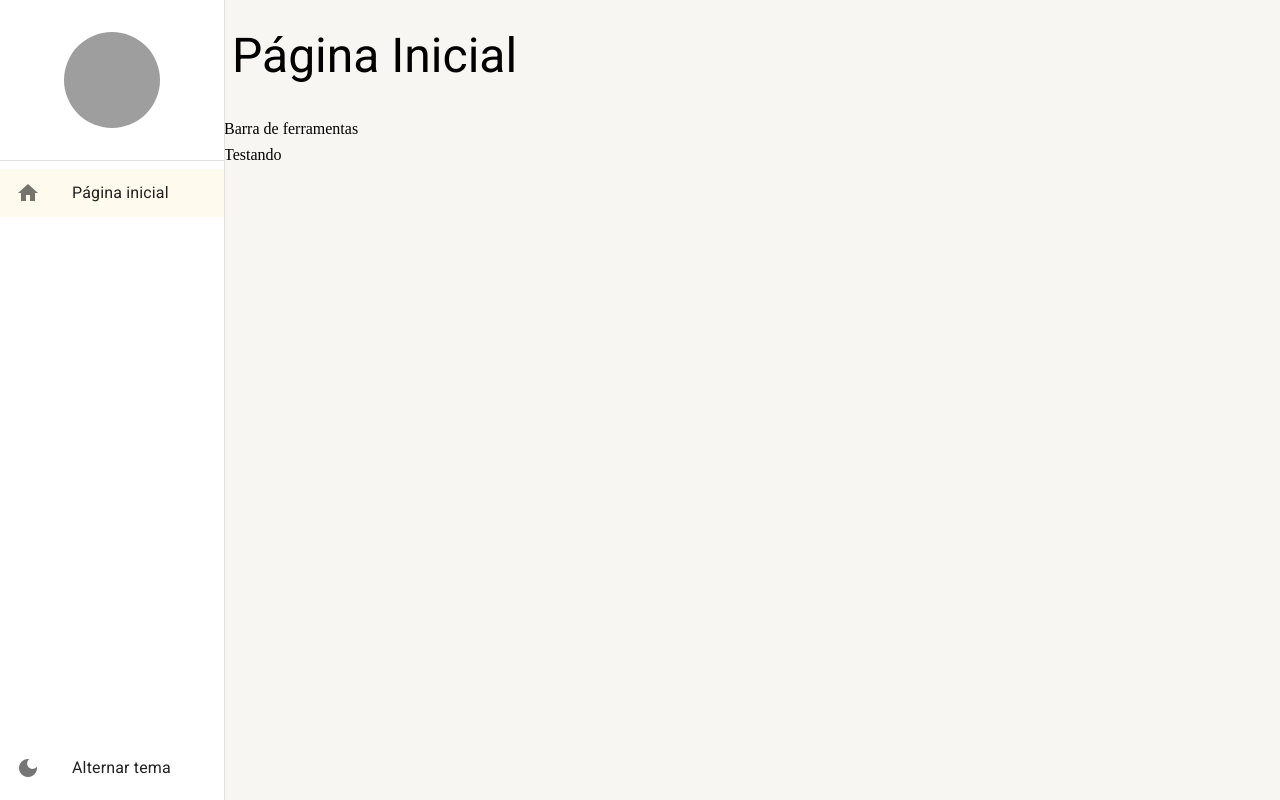
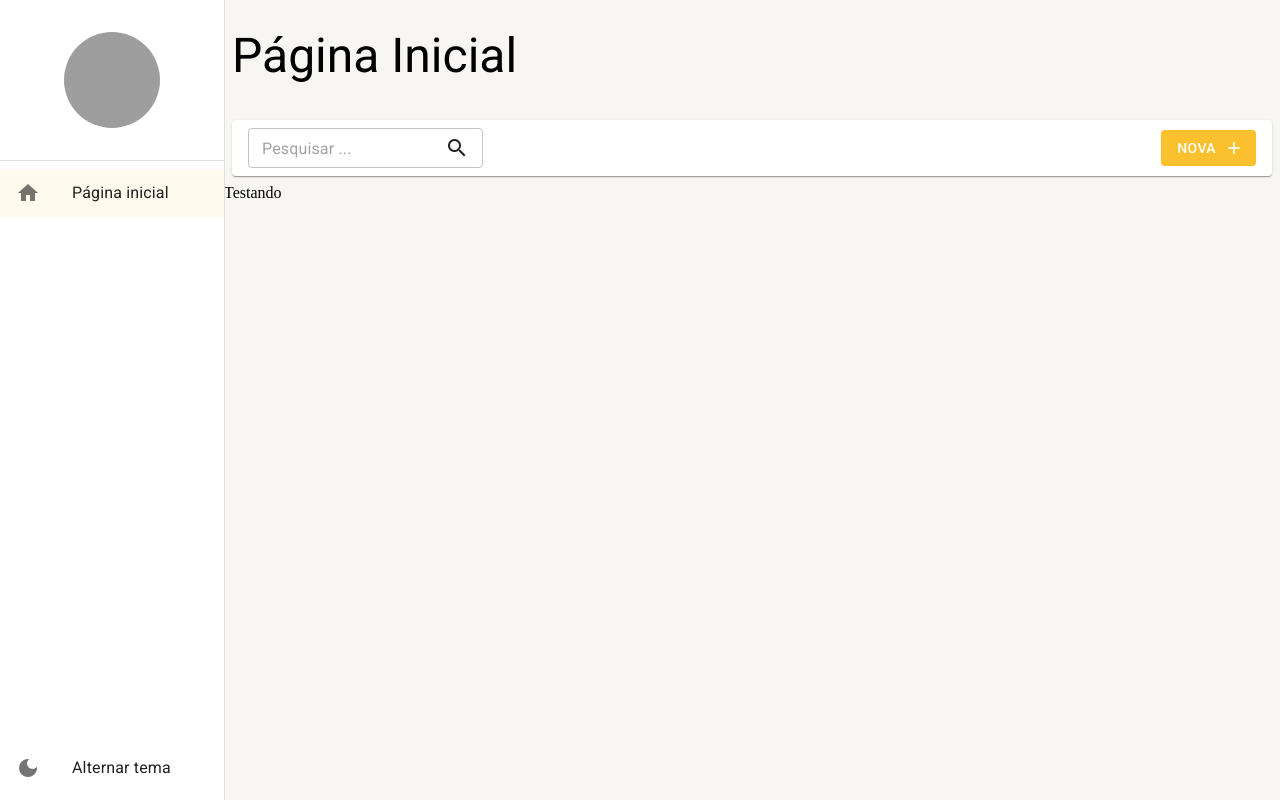
Before and after one commit to leandrodias95/gestao-populacional, a React (Vite) app: page /pagina-inicial in a window 1280 px wide. Built offline with nearby package versions, Linux system fonts and the light colour scheme; grey boxes are pictures that could not be loaded.

Commit message:
implementação da barra de ferramentas

```diff
--- a/src/pages/dashboard/Dashboard.tsx
+++ b/src/pages/dashboard/Dashboard.tsx
@@ -1,8 +1,15 @@
+import { BarraDeFerramentas } from "../../shared/components";
 import { LayoutBaseDePagina } from "../../shared/layouts";
 
 export const Dashboard = () =>{
     return(
-        <LayoutBaseDePagina titulo='Página Inicial' barraDeFerramentas={<>Barra de ferramentas</>} >
+        <LayoutBaseDePagina titulo='Página Inicial'
+         barraDeFerramentas={(
+            <BarraDeFerramentas
+            mostrarInputBusca
+            textoBotaoNovo='Nova'
+            />
+         )} >
             Testando
         </LayoutBaseDePagina>
 
--- /dev/null
+++ b/src/shared/components/barra-de-ferramentas/BarraDeFerramentas.tsx
@@ -0,0 +1,54 @@
+import { Box, Button, Icon, Paper, TextField, useTheme } from "@mui/material"
+
+interface IBarraDeFerramentasProps{
+    textoDaBusca?: string;
+    mostrarInputBusca?: boolean;
+    aoMudarTextDeBusca?: (novoTexto: string) => void;
+    textoBotaoNovo?: string;
+    mostrarBotaoNovo?: boolean;
+    aoClicarEmNovo?: () => void;
+}
+export const BarraDeFerramentas: React.FC <IBarraDeFerramentasProps>= ({
+   textoDaBusca = '',
+   mostrarInputBusca = false,
+    aoMudarTextDeBusca,
+    aoClicarEmNovo,
+    textoBotaoNovo= 'Novo',
+    mostrarBotaoNovo= true,
+}) => {
+
+    const theme = useTheme();
+
+    return (
+        <Box
+          height={theme.spacing(5)}
+          marginX={1}
+          padding={1}
+          paddingX={2}
+          display="flex"
+          gap={1}
+          alignItems="center"
+          component={Paper}
+        >
+         {mostrarInputBusca && ( <TextField
+            value={textoDaBusca}
+            size="small"
+            placeholder="Pesquisar ..."
+            onChange={(e)=> aoMudarTextDeBusca?.(e.target.value)}
+            InputProps={{
+              endAdornment: (
+                <Icon sx={{ cursor: 'pointer' }}>search</Icon>
+              ),
+            }}
+          />
+        )}
+          <Box flex={1} display="flex" justifyContent="end">
+            {mostrarBotaoNovo && (
+            <Button variant="contained" color="primary" disableElevation endIcon={<Icon>add</Icon>} onClick={aoClicarEmNovo}>
+              {textoBotaoNovo}
+            </Button>
+            )}
+          </Box>
+        </Box>
+      );
+};
--- a/src/shared/components/index.ts
+++ b/src/shared/components/index.ts
@@ -1 +1,2 @@
 export * from './menu-lateral/MenuLateral';
+export * from './barra-de-ferramentas/BarraDeFerramentas';
```
